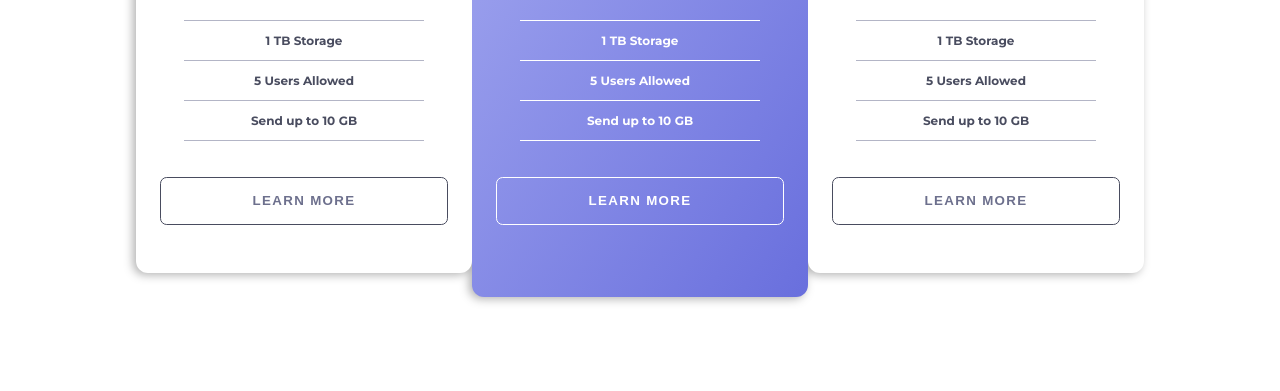
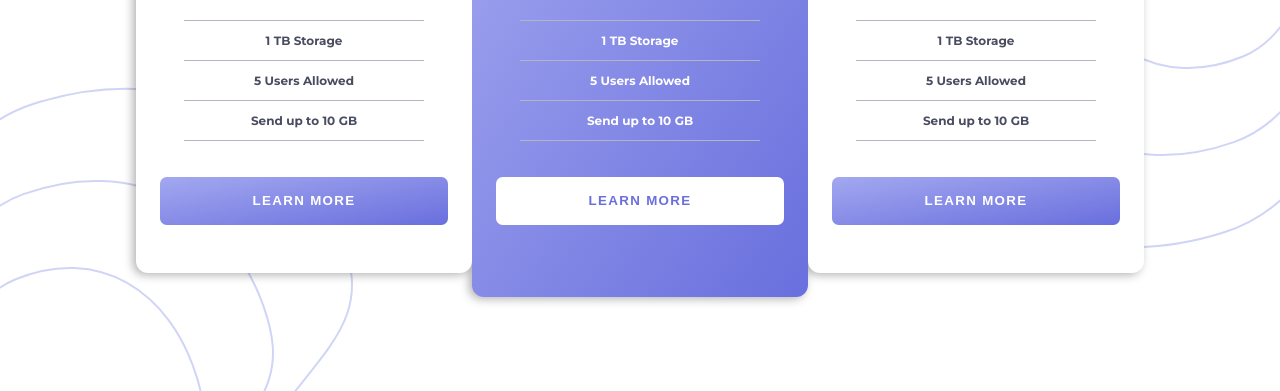
Before and after one commit to Untlsn/pricing-component-with-toggle, a Gatsby site: page / in a window 1280 px wide. Shown: the part 409-800 px from the top of the page. Built offline with nearby package versions, Linux system fonts and the light colour scheme; Gatsby itself is replaced by a stand-in of ours.

Commit message:
Add style

```diff
--- a/src/assets/style/style.d.ts
+++ b/src/assets/style/style.d.ts
@@ -15,6 +15,10 @@ declare module 'styled-components' { // Add own themes (remember to copy it to t
           '#696fdd',
         ]
       }
+    },
+    background: {
+      transparent: any,
+      color: any,
     }
   }
 }
--- a/src/assets/style/theme.ts
+++ b/src/assets/style/theme.ts
@@ -1,4 +1,5 @@
 import type { DefaultTheme } from 'styled-components';
+import { css } from 'styled-components';
 
 const theme: DefaultTheme = { // Add own themes (remember to copy it to style.d.ts)
   colors: {
@@ -14,6 +15,20 @@ const theme: DefaultTheme = { // Add own themes (remember to copy it to style.d.
         '#696fdd',
       ]
     }
+  },
+  background: {
+    transparent: css`
+      background: transparent;
+      color: inherit;
+    `,
+    color: css`
+      background: linear-gradient(
+        to bottom right,
+        ${({ theme }) => theme.colors.gradient.blue[0]} 0%,
+        ${({ theme }) => theme.colors.gradient.blue[1]} 100%
+      );
+      color: white;
+    `
   }
 };
 
--- a/src/components/atoms/BorderButton/index.tsx
+++ b/src/components/atoms/BorderButton/index.tsx
@@ -2,10 +2,10 @@ import React from 'react';
 import * as S from './style';
 import { BorderButtonProps } from '@atoms/BorderButton/types';
 
-const BorderButton = ({ children, className }: BorderButtonProps) => {
+const BorderButton = ({ children, className, white }: BorderButtonProps) => {
   return (
     <S.Wrapper className={className}>
-      <S.Button>{children}</S.Button>
+      <S.Button isWhite={white}>{children}</S.Button>
     </S.Wrapper>
   );
 };
--- a/src/components/atoms/BorderButton/style.ts
+++ b/src/components/atoms/BorderButton/style.ts
@@ -1,21 +1,47 @@
-import styled from 'styled-components';
+import styled, { css } from 'styled-components';
 
 export const Wrapper = styled.span`
   width: 24em;
   height: 4em;
 `;
-export const Button = styled.button`
+export const Button = styled.button<{ isWhite?: boolean }>`
   width: inherit;
   height: inherit;
   font-weight: bolder;
   letter-spacing: .1em;
-  background-color: transparent;
   border-radius: .5em;
   text-transform: uppercase;
-  border: .1em solid ${({ theme }) => theme.colors.darkGrayishBlue};
-  color: ${({ theme }) => theme.colors.grayishBlue};
+  border: none;
+  background-color: transparent;
+  color: ${({ isWhite, theme }) => isWhite ? theme.colors.gradient.blue[1] : 'white'};
+
+  position: relative;
+  z-index: 10;
+  &::before {
+    content: '';
+    position: absolute;
+    z-index: -1;
+    top: 0;
+    left: 0;
+    display: block;
+    height: inherit;
+    width: inherit;
+    border-radius: inherit;
+    ${({ isWhite, theme }) => isWhite ? css`
+      background: white;
+    ` : theme.background.color};
+    transition: opacity .5s;
+  }
 
   &:hover {
     cursor: pointer;
+    color: inherit;
+    border: .1em solid ${({ isWhite, theme }) =>
+      isWhite ? 'white' : theme.colors.darkGrayishBlue
+    };
+
+    &::before {
+      opacity: 0;
+    }
   }
 `;
--- a/src/components/atoms/BorderButton/types.d.ts
+++ b/src/components/atoms/BorderButton/types.d.ts
@@ -1,4 +1,5 @@
 export interface BorderButtonProps {
   children: string,
   className?: string
+  white?: boolean
 }
--- a/src/components/organisms/CostTile/index.tsx
+++ b/src/components/organisms/CostTile/index.tsx
@@ -12,7 +12,7 @@ const CostTile = ({ name, cost, sendUp, storage, users, colored }: CostTileProps
       <S.Name>{name}</S.Name>
       <S.PriceText>{cost}</S.PriceText>
       <BorderedList>{list}</BorderedList>
-      <BorderButton>learn more</BorderButton>
+      <BorderButton white={colored}>learn more</BorderButton>
     </S.Wrapper>
   );
 };
--- a/src/components/organisms/CostTile/style.ts
+++ b/src/components/organisms/CostTile/style.ts
@@ -2,15 +2,7 @@ import styled, { css } from 'styled-components';
 import PriceTextBody from '@atoms/PriceText';
 
 const colorWrapper = css`
-  background: linear-gradient(
-    to bottom right,
-    ${({ theme }) => theme.colors.gradient.blue[0]} 0%,
-    ${({ theme }) => theme.colors.gradient.blue[1]} 100%
-  );
-  &>* {
-    filter: brightness(100);
-  }
-  color: white;
+  ${({ theme }) => theme.background.color}
   padding: 4em 2em 6em;
 `;
 
--- /dev/null
+++ b/src/components/view/Background/index.tsx
@@ -0,0 +1,15 @@
+import React from 'react';
+import * as S from './style';
+import TopImage from '@assets/icons/bg-top.svg';
+import BottomImage from '@assets/icons/bg-bottom.svg';
+
+const Background = () => {
+  return (
+    <S.Wrapper>
+      <S.TopImage src={TopImage} />
+      <S.BottomImage src={BottomImage} />
+    </S.Wrapper>
+  );
+};
+
+export default Background;
--- /dev/null
+++ b/src/components/view/Background/style.ts
@@ -0,0 +1,20 @@
+import styled from 'styled-components';
+
+export const Wrapper = styled.div`
+  position: absolute;
+  top: 0;
+  left: 0;
+  height: 100vh;
+  width: 100vw;
+`;
+const Image = styled.img.attrs({ alt: '' })`
+  position: absolute;
+`;
+export const TopImage = styled(Image)`
+  top: 0;
+  right: 0;
+`;
+export const BottomImage = styled(Image)`
+  bottom: 0;
+  left: 0;
+`;
--- a/src/components/view/CostTileWrapper/index.tsx
+++ b/src/components/view/CostTileWrapper/index.tsx
@@ -2,8 +2,8 @@ import React from 'react';
 import * as S from './style';
 import CostTile from '@organisms/CostTile';
 
-const CostTileWrapper = ({ isAnnually }: { isAnnually: boolean }) => {
-  const costsType = isAnnually ? 'annually' : 'monthly';
+const CostTileWrapper = ({ isMonthly }: { isMonthly: boolean }) => {
+  const costsType = isMonthly ? 'monthly' : 'annually';
 
   const costs = {
     monthly: [
--- a/src/pages/index.tsx
+++ b/src/pages/index.tsx
@@ -3,17 +3,28 @@ import { StyleProvider } from '@providers/all';
 import CostTileWrapper from '@components/view/CostTileWrapper';
 import PricingSwitcher from '@components/molecules/PricingSwitcher';
 import useBoolState from '@hooks/useBoolState';
+import Background from '../components/view/Background';
+import styled from 'styled-components';
+
+const Wrapper = styled.div`
+  display: flex;
+  justify-content: center;
+  align-items: center;
+  height: 100vh;
+  flex-direction: column;
+`;
 
 const montserratUrl = 'https://fonts.googleapis.com/css2?family=Montserrat:wght@700&display=swap';
 
 const Home = () => {
-  const [isAnnually, changeIsAnnually] = useBoolState();
+  const [isMonthly, changeIsMonthly] = useBoolState();
   return (
     <StyleProvider fonts={[montserratUrl]}>
-      <div style={{ display: 'flex', justifyContent: 'center', alignItems: 'center', height: '100vh', flexDirection: 'column' }}>
-        <PricingSwitcher value={isAnnually} onChange={changeIsAnnually}/>
-        <CostTileWrapper isAnnually={isAnnually}/>
-      </div>
+      <Background />
+      <Wrapper>
+        <PricingSwitcher value={isMonthly} onChange={changeIsMonthly}/>
+        <CostTileWrapper isMonthly={isMonthly}/>
+      </Wrapper>
     </StyleProvider>
   );
 };
```
Also changed, not shown: src/assets/icons/bg-bottom.svg (added), src/assets/icons/bg-top.svg (added).
